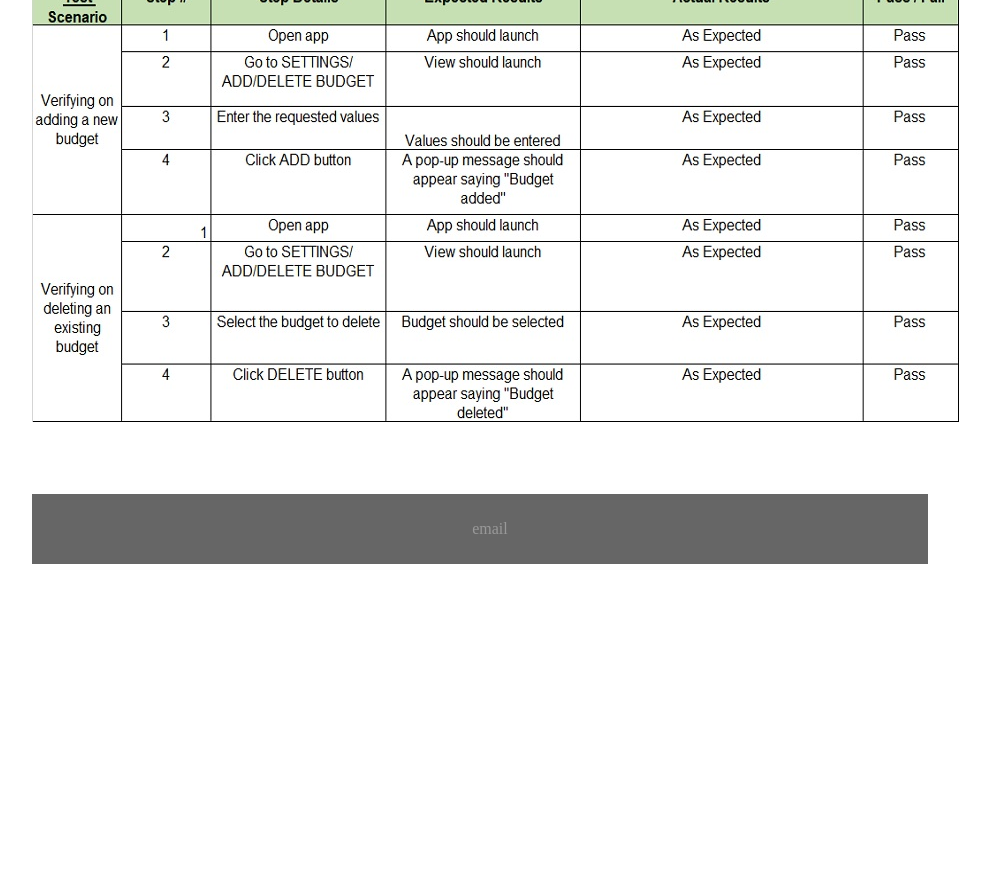
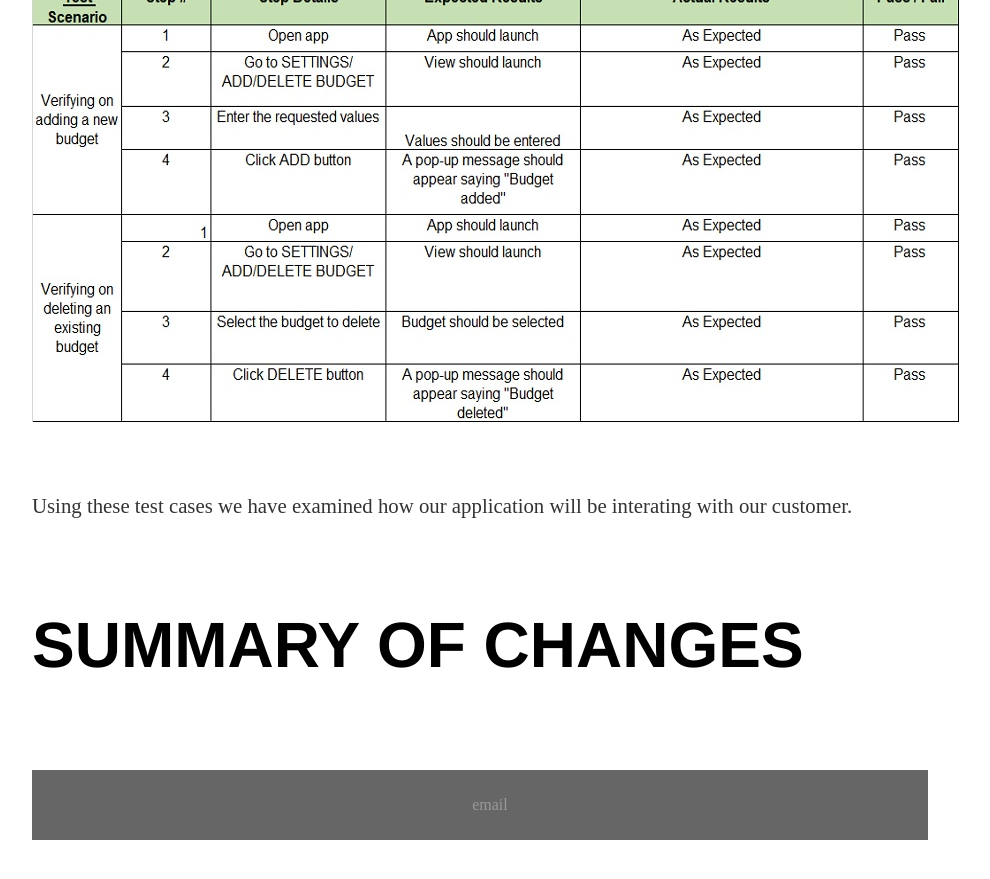
Before and after one commit to NadeemNicoR/TeamProjects, a Jekyll site: the page built from docs/_posts/2019-06-25-ISEE-2019-Beta-Prototype.md, in a window 1280 px wide and 900 px high, scrolled down 5642 px. Shown: the top 879 px of the window, without its empty margins (160-1150 px from the left). Built offline with Jekyll 4.4.1, drawn with Linux system fonts in a browser that asks for light colours; our own code applies the rules of GitHub Pages for plain Markdown files; a file with an impossible date is left out; before the commit the page ends 6266 px from its top, so only the background shows below that.

Commit message:
Update 2019-06-25-ISEE-2019-Beta-Prototype.md

```diff
--- a/docs/_posts/2019-06-25-ISEE-2019-Beta-Prototype.md
+++ b/docs/_posts/2019-06-25-ISEE-2019-Beta-Prototype.md
@@ -109,3 +109,17 @@ Following are our test cases;
 <br>
 
 <p class="justify"/>
+
+
+Using these test cases we have examined how our application will be interating with our customer.
+
+
+<br>
+
+<p class="justify"/>
+
+# SUMMARY OF CHANGES
+
+<br>
+
+<p class="justify"/>
```
